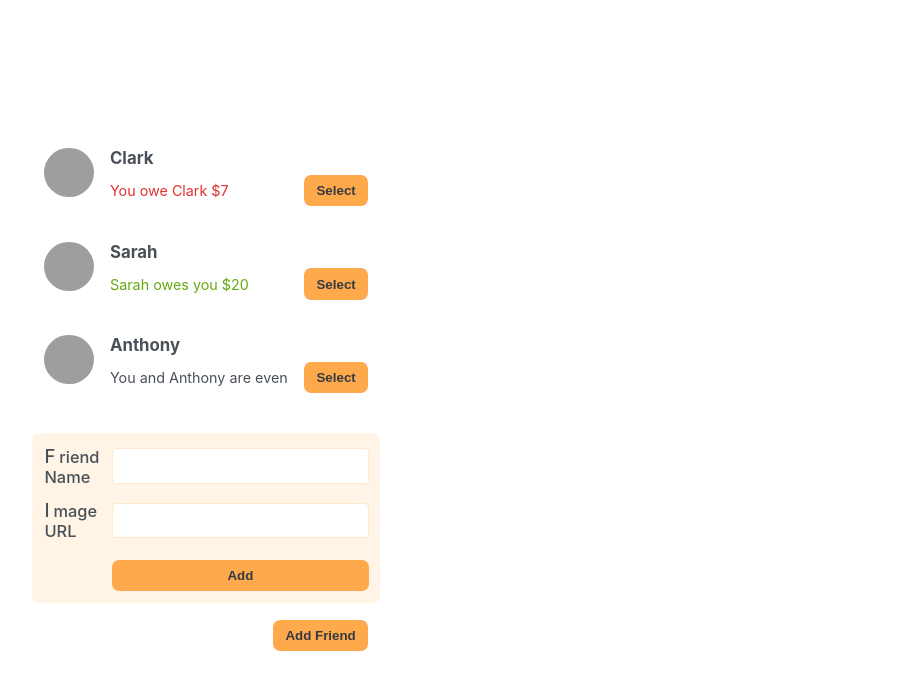
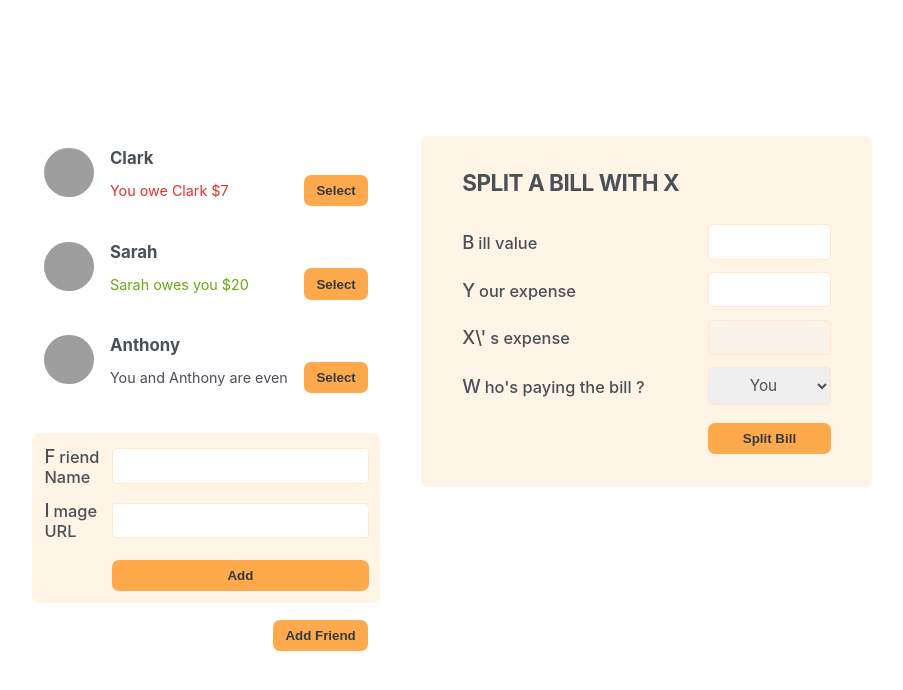
Before and after one commit to ainsleyains/all-react, a React (Vite) app in the folder eat-n-split/: page / in a window 1280 px wide. Shown: the top 690 px of the page, without its empty margins (188-1091 px from the left). Built offline with nearby package versions, Linux system fonts and the light colour scheme; grey boxes are pictures that could not be loaded.

Commit message:
add second form

```diff
--- a/eat-n-split/src/App.jsx
+++ b/eat-n-split/src/App.jsx
@@ -1,5 +1,6 @@
 import Button from './components/Button';
 import FormAddFriend from './components/FormAddFriend';
+import FormSplitBill from './components/FormSplitBill';
 import FriendList from './components/FriendList';
 
 function App() {
@@ -10,6 +11,7 @@ function App() {
                 <FormAddFriend />
                 <Button>Add Friend</Button>
             </div>
+            <FormSplitBill />
         </div>
     );
 }
--- /dev/null
+++ b/eat-n-split/src/components/FormSplitBill.jsx
@@ -0,0 +1,28 @@
+import Button from './Button';
+
+export default function FormSplitBill() {
+    return (
+        <form className='form-split-bill'>
+            <h2>Split a bill with X</h2>
+
+            <label>Bill value</label>
+            <input type='text' />
+
+            <label>Your expense</label>
+            <input type='text' />
+
+            <label>X\'s expense</label>
+            <input
+                type='text'
+                disabled
+            />
+
+            <label>Who's paying the bill ? </label>
+            <select>
+                <option value='user'>You</option>
+                <option value='friend'>X</option>
+            </select>
+            <Button>Split Bill</Button>
+        </form>
+    );
+}
```
